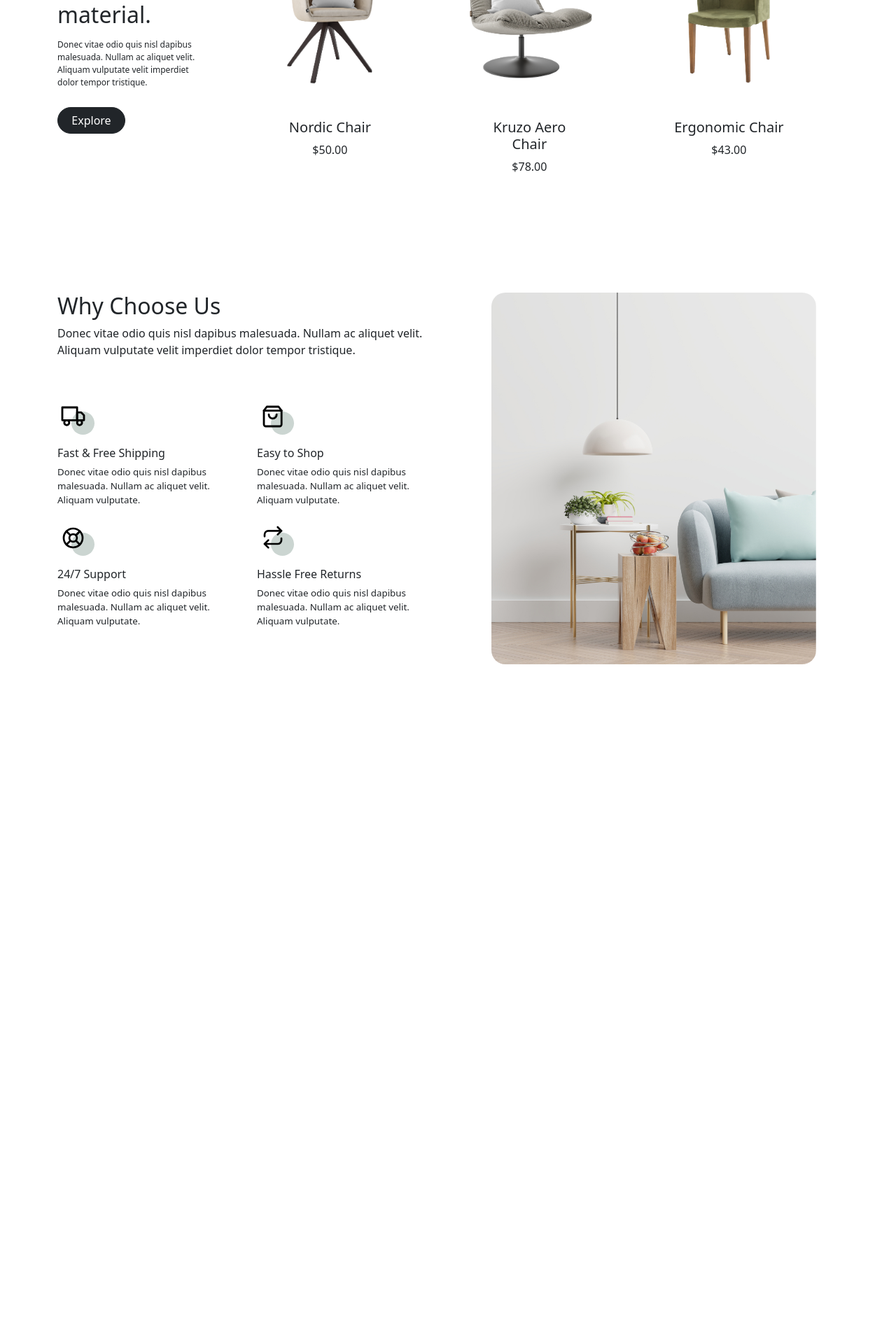
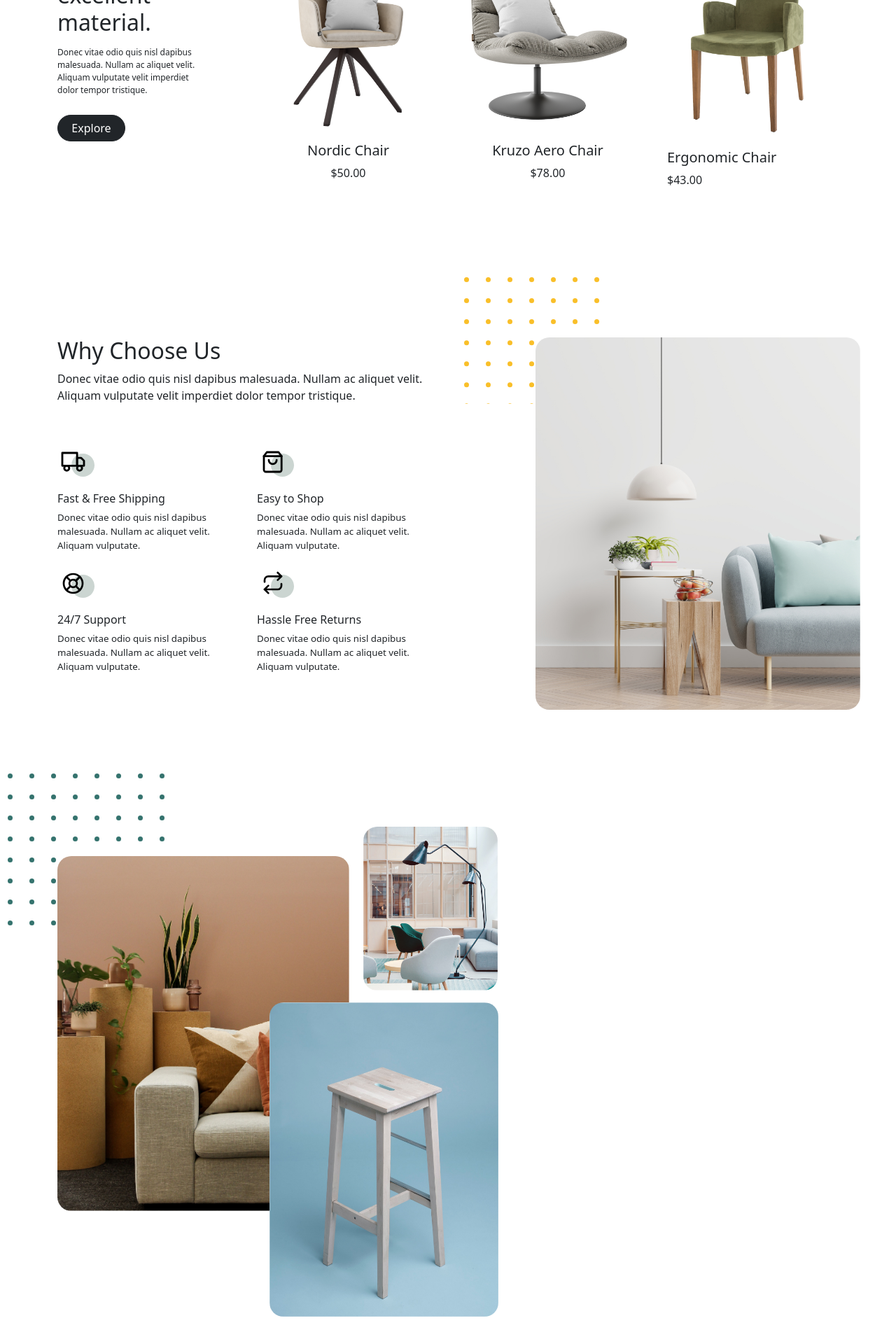
Before and after one commit to zainaliarain/FurniReactProject, a React (Create React App) app: page / in a window 1280 px wide. Shown: the part 680-2600 px from the top of the page at 70% size. Before the commit the page ends 1629 px from the top, so only its background shows below. Built offline with nearby package versions, Linux system fonts and the light colour scheme.

Commit message:
Help section work updated

```diff
--- a/src/component/Hero.css
+++ b/src/component/Hero.css
@@ -10,6 +10,7 @@ body {
     font-size: 14px;
     background-color: #EFF2F1;
 }
+
 .hero {
     background-color: #3B5D50;
     margin: 0px;
@@ -66,11 +67,15 @@ body {
     border-color: rgba(255, 255, 255, 0.3);
     margin-left: -12px;
 }
+.productSection{
+    margin-top: 100px;
+    margin-bottom: 100px;
+
+}
 .product h2 {
     font-weight: 400;
     font-size: 2rem;
     width: 99%;
-
 }
 .product p {
     font-size: 12px;
@@ -82,21 +87,27 @@ body {
     width: 97px;
     margin-top: 10px;
 }
-.card {
+.productCard {
+    width: 100%;
     position: relative;
     text-align: center;
     margin-bottom: 30px;
-    border-style: none;
-    width: 80%;
-    display: block;
     text-decoration: none;
     padding: 10px;
+}
 
-}
-.card img {
+/* .card img {
     position: relative;
     width: 100%;
     margin-bottom: 30px;
+} */
+.midSection{
+    margin-top: 100px;
+    margin-bottom: 100px;
+}
+.chooseUsSection{
+    margin-top: 100px;
+    margin-bottom: 100px;
 }
 .whychoosus{
     display: block;
@@ -112,10 +123,6 @@ body {
   font-weight: 400;
 
 }
-.chooseusImg img{
-    height: 100%;
-    width: 100%;
-}
 .feature h3{
     font-size: medium;
     margin-top: 20px;
@@ -124,15 +131,15 @@ body {
     font-size: smaller;
     margin-bottom: 20px;
 }
-.feature .image-container {
+
+.feature{
     display: inline-block;
     position: relative;
 }
-
-.feature .image-container::before {
+.feature::before {
     content: "";
     position: absolute;
-    top: 16px;
+    top: 11px;
     left: 20px;
     width: 33px;
     height: 33px;
@@ -140,10 +147,75 @@ body {
     border-radius: 100%;
     z-index: -1;
 }
-.chooseusImg img{
+.chooseus{
+    height: 100%;
+    width: 100%;
+}
+.chooseus img{
     position: relative;
-    margin-left: 50px;
+    margin-left: 113px;
     border-radius: 20px;
     width: 85%;
-    height: auto;
+    height: 100%;
+
 }
+.chooseus{
+    position: relative;
+    /* display: inline-block; */
+}
+.chooseus::before{
+    content: "";
+    position: absolute;
+    top: -86px;
+    left: 11px;
+    width: 39%;
+    height: 34%;
+    background-image: url(../images/dots-yellow.svg);
+    z-index: -1;
+}
+
+.helpsection{
+    margin-top: 100px;
+    margin-bottom: 200px;
+
+
+}
+.img-grid {
+   position: relative;
+}
+.img-grid .grid-img1{
+    height: 100%;
+    width: 65%;
+    border-radius: 20px;
+}
+.img-grid .grid-img2{
+    height: 234px;
+    width: 30%;
+    border-radius: 20px;
+    margin-left: 20px;
+    margin-bottom: 357px;
+}
+
+.img-grid .grid-img3 {
+    position: absolute;
+    top: 40%;
+    left: 44%;
+    height: 76%;
+    width: 51%;
+    border-radius: 20px;
+    z-index: 1;
+    margin-left: 21px;
+    margin-top: 14px;
+}
+
+.img-grid::before{
+    content: "";
+    position: absolute;
+    top: -76px;
+    left: -102px;
+    width: 255px;
+    height: 217px;
+    background-image: url(../images/dots-green.svg);
+    background-repeat: no-repeat;
+    z-index: -1;
+}
--- a/src/component/Hero.jsx
+++ b/src/component/Hero.jsx
@@ -10,6 +10,10 @@ import bag from "../images/bag.svg";
 import support from "../images/support.svg";
 import retrn from "../images/return.svg";
 import whychooseus from "../images/why-choose-us-img.jpg";
+import grid1 from "../images/img-grid-1.jpg";
+import grid2 from "../images/img-grid-2.jpg";
+import grid3 from "../images/img-grid-3.jpg";
+
 
 
 function Hero() {
@@ -41,8 +45,9 @@ function Hero() {
             {/* End Hero Section */}
 
             {/* Start Product Section */}
+            <div className="productSection">
                 <div className='container'>
-                <div className='row ' style={{ marginTop: '8%' }}>
+                    <div className='row '>
                         <div className='col-md-3' >
                             <div className='product'>
                                 <h2>Crafted with excellent material.</h2>
@@ -51,7 +56,7 @@ function Hero() {
                             </div>
                         </div>
                         <div className='col-md-3 '>
-                        <div class="card" style={{ border: 'none' }} >
+                            <div class="card productCard" style={{ border: 'none' }} >
                                 <img alt="productimg1" src={cardimg1} />
                                 <div class="card-body">
                                     <h5 class="card-title">Nordic Chair</h5>
@@ -60,7 +65,7 @@ function Hero() {
                             </div>
                         </div>
                         <div className='col-md-3'>
-                        <div class="card" style={{ border: 'none' }}>
+                            <div class="card productCard" style={{ border: 'none' }}>
                                 <img alt="productimg1" src={cardimg2} />
                                 <div class="card-body">
                                     <h5 class="card-title">Kruzo Aero Chair</h5>
@@ -70,7 +75,7 @@ function Hero() {
                         </div>
                         <div className='col-md-3'>
                             <div class="card" style={{ border: 'none' }}>
-                            <img alt="productimg1" src={cardimg3} />
+                                <img alt="productimg1 productCard" src={cardimg3} />
                                 <div class="card-body">
                                     <h5 class="card-title">Ergonomic Chair</h5>
                                     <p class="card-text">$43.00</p>
@@ -79,11 +84,13 @@ function Hero() {
                         </div>
                     </div>
                 </div>
+            </div>
             {/* End Product Section */}
 
-            {/* {Why Choose Us Secton} */}
+            {/* {Start Why Choose Us Section} */}
+            <div className="midSection">
                 <div className='container'>
-                <div className="row" style={{ marginTop: '10%' }}>
+                    <div className="row" style={{ marginTop: '15%' }}>
                         <div className="col-lg-6">
                             <div className="whychoosus">
                                 <h2>Why Choose Us</h2>
@@ -92,50 +99,60 @@ function Hero() {
                             <div className="row">
                                 <div className="col-md-6">
                                     <div className="feature">
-                                    <div className="image-container">
                                         <img alt="truckImg" src={truck} />
-                                    </div>
                                         <h3>Fast & Free Shipping</h3>
                                         <p>Donec vitae odio quis nisl dapibus malesuada. Nullam ac aliquet velit. Aliquam vulputate.</p>
                                     </div>
                                 </div>
                                 <div className="col-md-6">
                                     <div className="feature">
-                                    <div className="image-container">
                                         <img alt="bagImg" src={bag} />
-                                    </div>
                                         <h3>Easy to Shop</h3>
                                         <p>Donec vitae odio quis nisl dapibus malesuada. Nullam ac aliquet velit. Aliquam vulputate.</p>
                                     </div>
                                 </div>
                                 <div className="col-md-6">
                                     <div className="feature">
-                                    <div className="image-container">
                                         <img alt="supportImg" src={support} />
-                                    </div>
                                         <h3>24/7 Support</h3>
                                         <p>Donec vitae odio quis nisl dapibus malesuada. Nullam ac aliquet velit. Aliquam vulputate.</p>
                                     </div>
                                 </div>
                                 <div className="col-md-6">
                                     <div className="feature">
-                                    <div className="image-container">
                                         <img alt="returnImg" src={retrn} />
-                                    </div>
                                         <h3>Hassle Free Returns</h3>
                                         <p>Donec vitae odio quis nisl dapibus malesuada. Nullam ac aliquet velit. Aliquam vulputate.</p>
                                     </div>
                                 </div>
                             </div>
                         </div>
-                    <div className="col-md-6">
-                        <div className="chooseusImg">
+                        <div className="col-6" >
+                            <div className="chooseus">
                                 <img alt="chooseus" src={whychooseus} />
                             </div>
                         </div>
                     </div>
                 </div>
-            {/* {Why Choose Us Secton End} */}
+            </div>
+            {/* {End Why Choose Us Secton} */}
+
+            {/* {Start We Help Section} */}
+            <div className="helpsection">
+                <div className="container">
+                    <div className="row" style={{marginTop: '15%'}}>
+                        <div className="col-7">
+                            <div className="img-grid">
+                                <img className="grid-img1" src={grid1} alt="gridimg1" />
+                                <img className="grid-img2" src={grid2} alt="gridimg2" />
+                                <img className="grid-img3" src={grid3} alt="gridimg3" />
+                            </div>
+                        </div>
+                    </div>
+                </div>
+            </div>
+
+            {/* {End We Help Section} */}
         </>
     );
 }
```
Lines whose indentation alone changed are shown as unchanged.
